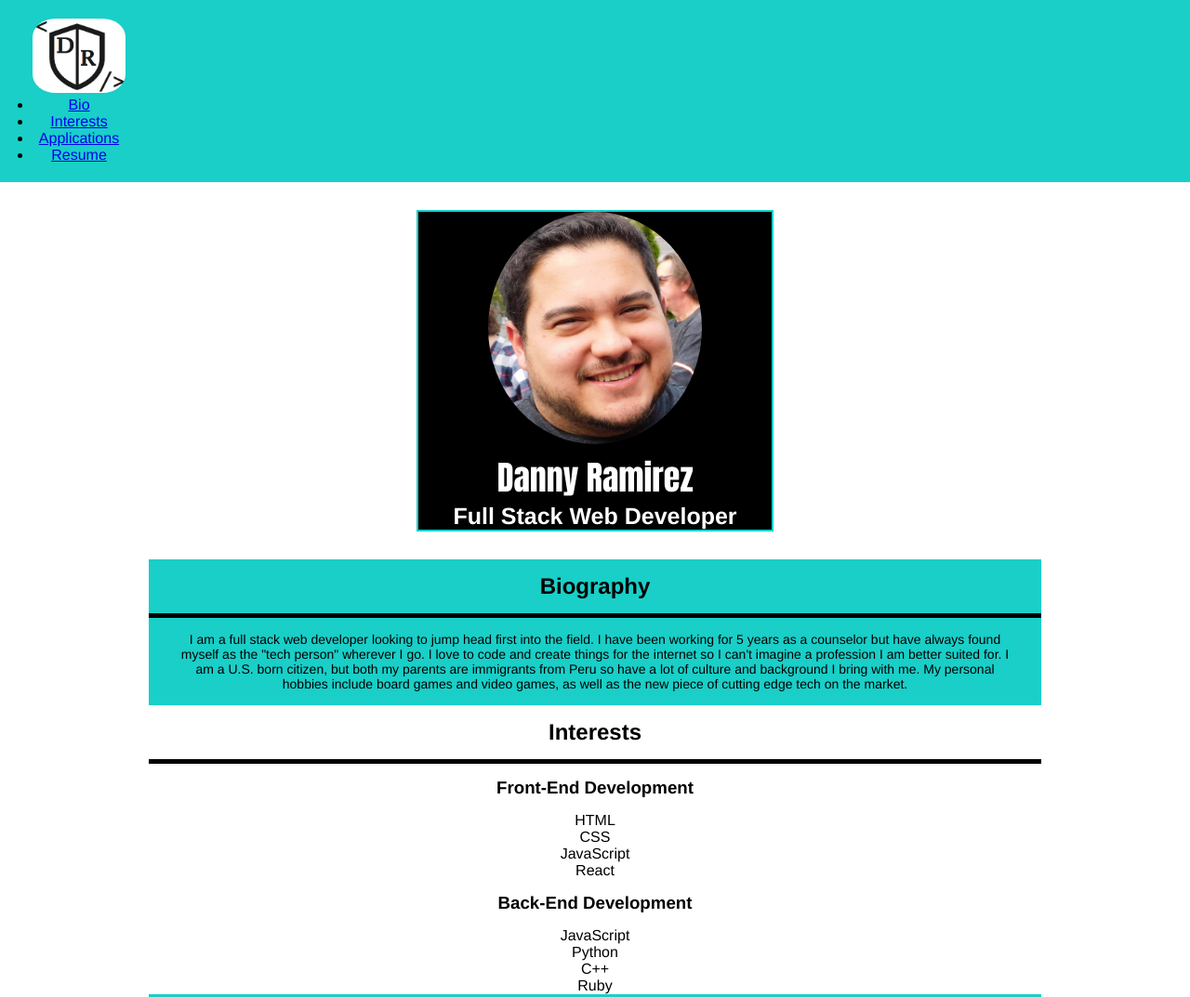
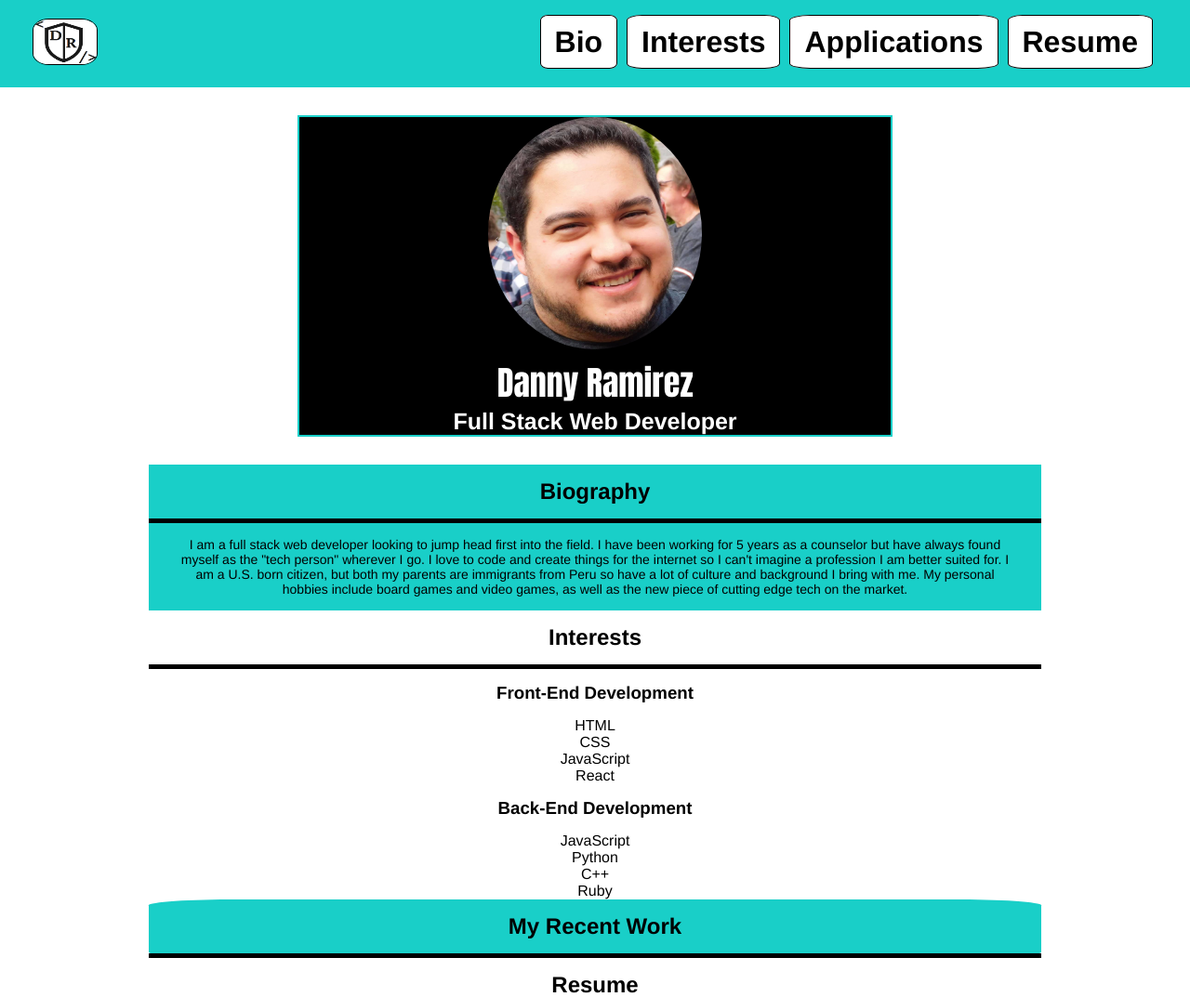
Before and after one commit to dannyramirezgd/portfolio, a plain HTML site: page index.html in a window 1280 px wide. Shown: the top 1073 px of the page at 93% size. Drawn offline with Linux system fonts and the light colour scheme.

Commit message:
fixed nav bar and some CSS issues

```diff
--- a/assets/css/style.css
+++ b/assets/css/style.css
@@ -16,9 +16,12 @@ body{
     width: 100%;
 }
 .logo{
-    height: 80px;
-    width: 100px;
+    height: 50px;
+    width: 70px;
     border-radius: 25%;
+    margin:0;
+    text-decoration: none;
+    border: 1px solid var(--secondary-color)
 }
 header {
     padding: 20px 35px;
@@ -26,10 +29,35 @@ header {
     display: flex;
     justify-content: space-between;
     flex-wrap: wrap;
-    position: -webkit-sticky;
-    position: sticky;
     top: 0;
     background-size: cover;
+}
+header nav{
+    margin: 7px 0;
+}
+header nav ul{
+    display: flex;
+    flex-wrap: wrap;
+    justify-content: space-between;
+    align-items: center;
+    list-style:none;
+}
+header nav ul li a{
+    padding: 10px 15px;
+    font-weight: lighter;
+    font-size: 2.5vw;
+    text-decoration: none;
+    color:var(--secondary-color);
+    font-weight: bolder;
+    background-color: var(--tertiary-color);
+    border-radius: 10%;
+    margin: 0 5px;
+    border: 1px solid var(--secondary-color);
+
+}
+header nav ul li a:hover{
+    color: var(--tertiary-color);
+    background-color: var(--secondary-color);
 }
 .pic {
     height:250px;
@@ -40,7 +68,7 @@ h1 {
     margin: 30px auto;
     font-weight: bold;
     font-size: 36px;
-    width:30%;
+    width:50%;
     text-align: center;
     background: var(--secondary-color);
     color: var(--tertiary-color);
@@ -61,13 +89,14 @@ h1 {
     margin: 0 auto;
     text-align: center;
     justify-content: center;
-
+    border-radius: 10%;
 }
 .biography{
     background: var(--primary-color);
     text-align: center;
     width: 100%;
     margin: 0 auto;
+
 }
 .bio-p{
     margin: 0px auto;
--- a/index.html
+++ b/index.html
@@ -9,8 +9,8 @@
   <body>
     <header>
       <!--navigation bar with 4 links-->
+      <a href=""><img class="logo" src="./assets/images/personal logo.png" /></a>
       <nav>
-        <a href=""><img class="logo" src="./assets/images/personal logo.png" /></a>
         <ul>
           <li>
             <a href="#bio">Bio</a>
@@ -22,7 +22,7 @@
             <a href="#applications">Applications</a>
           </li>
           <li>
-            <a href="#Resume">Resume</a>
+            <a href="#resume">Resume</a>
           </li>
         </ul>
       </nav>
@@ -37,7 +37,7 @@
     </h1>
     <!--Biography-->
       <section class="information" >
-        <h2 class="biography">Biography</h2>
+        <h2 id="bio" class="biography">Biography</h2>
             <p class="bio-p">
                 I am a full stack web developer looking to jump head first into the
                 field. I have been working for 5 years as a counselor but have always
@@ -50,7 +50,7 @@
             </p>
     </section>
     <!--List of interests for progams-->
-    <section class="information interests">
+    <section id="interests" class="information interests">
       <h2>Interests</h2>
       <h3>Front-End Development</h3>
       <ul class="interests">
@@ -68,7 +68,7 @@
       </ul>
     </section class="information">
     <!--Recent work-->
-    <section class="information recent-work">
+    <section id="applications" class="information recent-work">
       <h2>My Recent Work</h2>
       <!--Run Buddy-->
       <div></div>
@@ -80,7 +80,7 @@
       <div></div>
     </section>
     <!--Resume-->
-    <section class="information resume">
+    <section id="resume" class="information resume">
       <h2>Resume</h2>
       <h3>Education</h3>
       <h4>Radford University - Radford, VA</h4>
```
